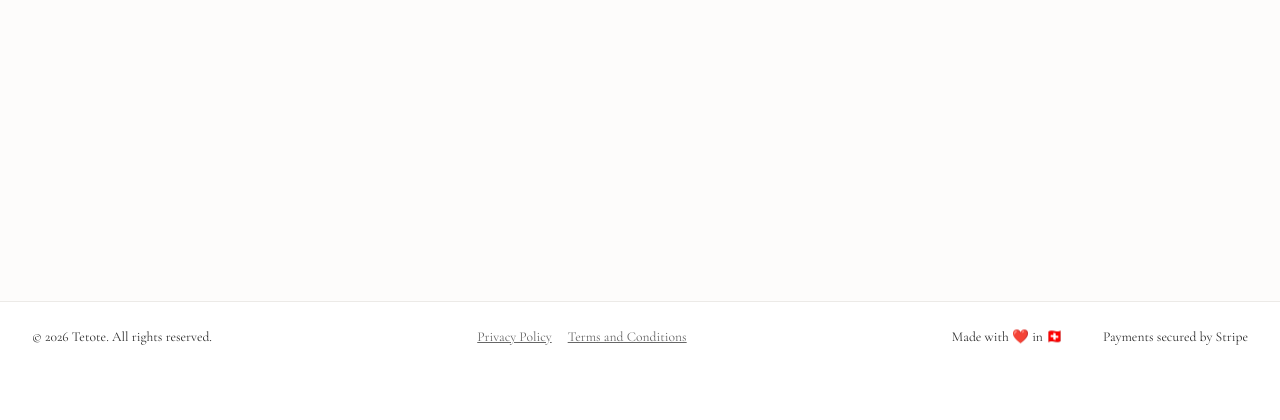
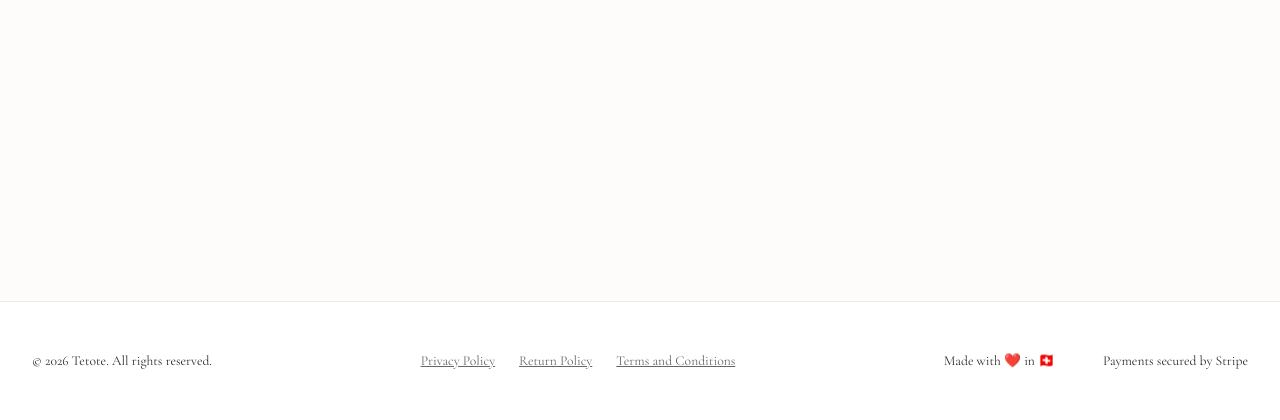
Before and after one commit to attwad/tetote, a Django app: page /privacy-policy/ in a window 1280 px wide. Shown: the part 458-878 px from the top of the page. Before the commit the page ends 803 px from the top, so only its background shows below. Run offline with Django 5.2, Linux system fonts and the light colour scheme; data that the repository does not hold is empty.

Commit message:
feat: add return policy page and update footer. Closes #19

```diff
--- a/shop/urls.py
+++ b/shop/urls.py
@@ -12,6 +12,7 @@ urlpatterns = [
     path("", views.ProductListView.as_view(), name="product_list"),
     path("cart/", views.CartView.as_view(), name="cart"),
     path("privacy-policy/", views.PrivacyPolicyView.as_view(), name="privacy_policy"),
+    path("return-policy/", views.ReturnPolicyView.as_view(), name="return_policy"),
     path("terms/", views.TermsConditionsView.as_view(), name="terms"),
     path("api/product-info/", views.ProductInfoView.as_view(), name="product_info"),
     path(
--- a/shop/views.py
+++ b/shop/views.py
@@ -24,6 +24,10 @@ class CartView(TemplateView):
 
 class PrivacyPolicyView(TemplateView):
     template_name = "shop/privacy_policy.html"
+
+
+class ReturnPolicyView(TemplateView):
+    template_name = "shop/return_policy.html"
 
 
 class TermsConditionsView(TemplateView):
--- a/templates/base.html
+++ b/templates/base.html
@@ -87,7 +87,7 @@
 
         footer {
             background: white;
-            padding: 1.5rem 2rem;
+            padding: 3rem 2rem;
             margin-top: 4rem;
             border-top: 1px solid var(--border-light);
             font-size: 0.85rem;
@@ -95,9 +95,9 @@
             justify-content: space-between;
             align-items: center;
             flex-wrap: wrap;
-            gap: 1rem;
+            gap: 2rem;
         }
-        .footer-left, .footer-center, .footer-right { display: flex; align-items: center; gap: 1rem; }
+        .footer-left, .footer-center, .footer-right { display: flex; align-items: center; gap: 1.5rem; }
 
         .filters { margin-bottom: 3rem; border-bottom: 1px solid var(--border-light); padding-bottom: 1.5rem; }
 
@@ -195,6 +195,7 @@
         </div>
         <div class="footer-center">
             <a href="{% url 'shop:privacy_policy' %}" style="color: #666;">{% translate "Privacy Policy" %}</a>
+            <a href="{% url 'shop:return_policy' %}" style="color: #666;">{% translate "Return Policy" %}</a>
             <a href="{% url 'shop:terms' %}" style="color: #666;">{% translate "Terms and Conditions" %}</a>
         </div>
         <div class="footer-right">
```
Also changed, not shown: templates/shop/return_policy.html (added, +12 -0 lines).
